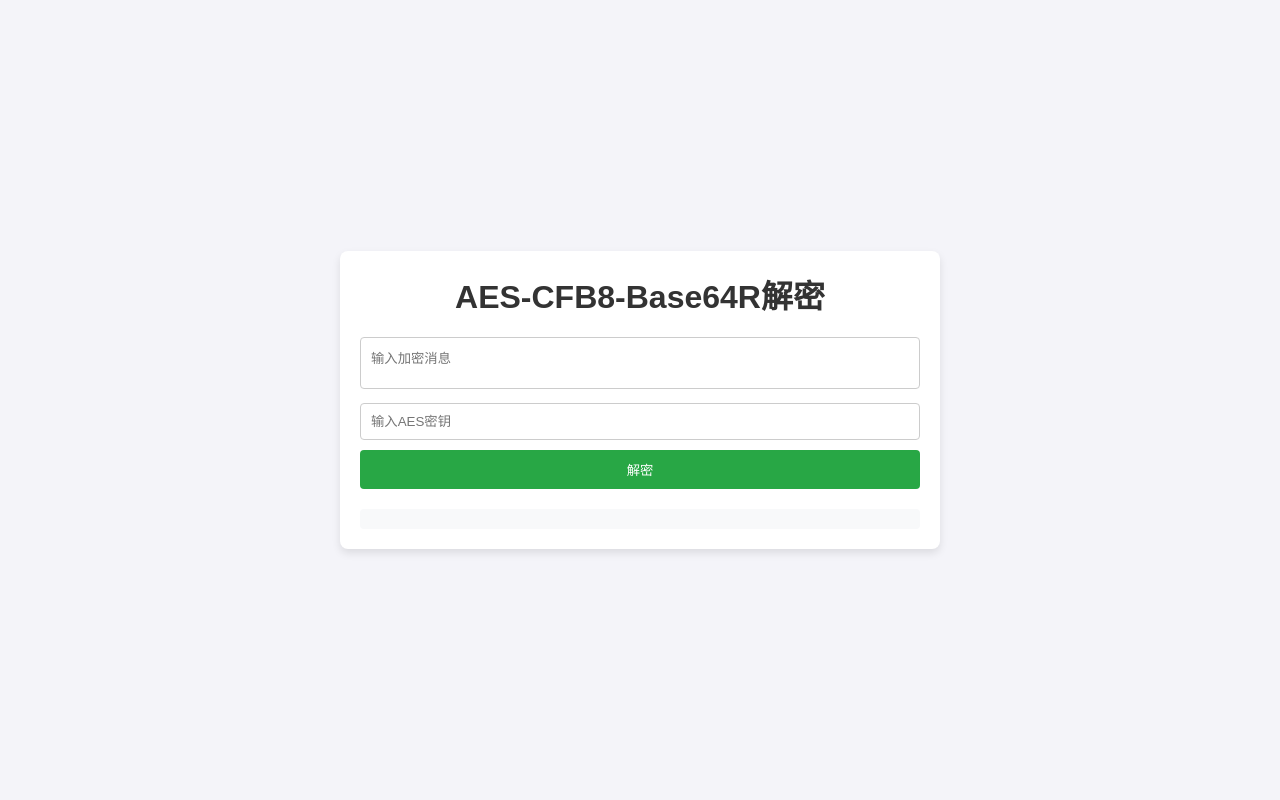
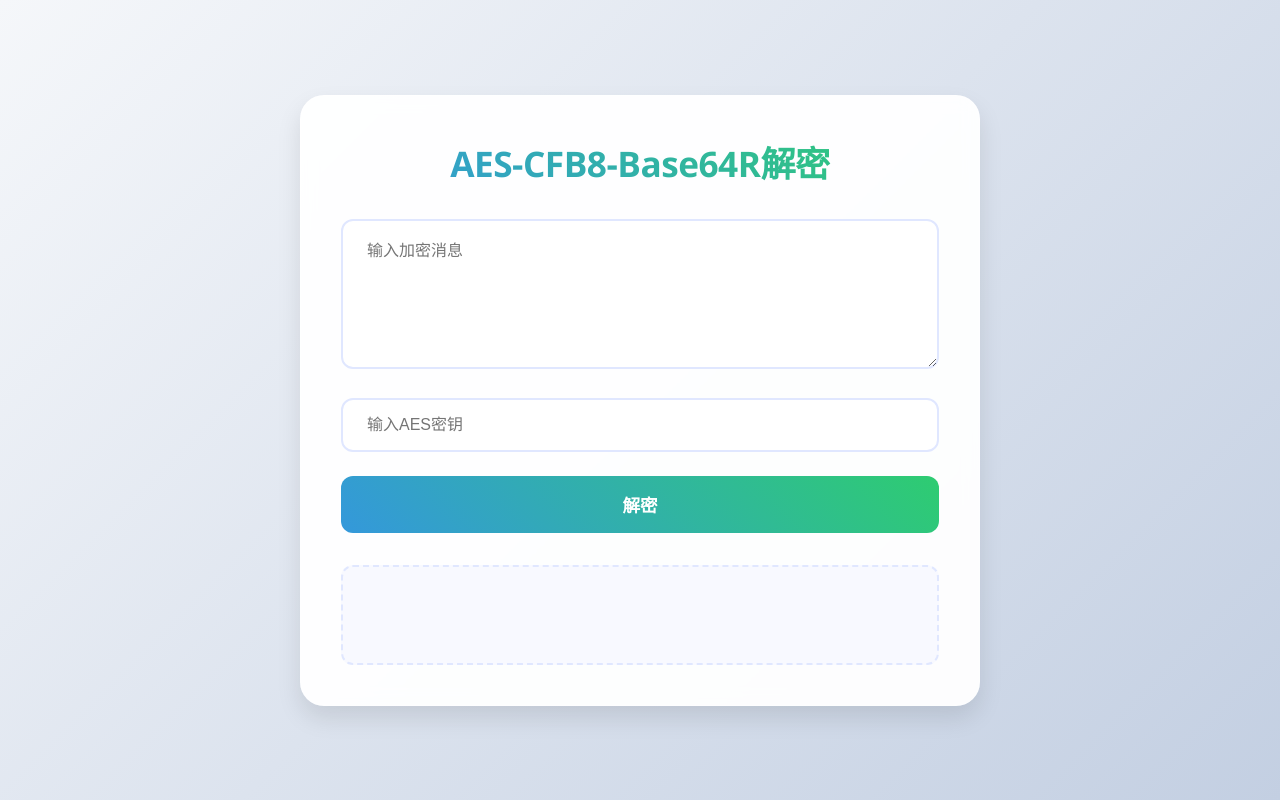
Before and after one commit to Timer-keeper/AES-CFB8-Base64R, a plain HTML site: page index.html in a window 1280 px wide. Drawn offline with nearby package versions, Linux system fonts and the light colour scheme.

Commit message:
更新 styles.css
添加加载动画与移动端支持

```diff
--- a/styles.css
+++ b/styles.css
@@ -5,57 +5,123 @@
 }
 
 body {
-    font-family: Arial, sans-serif;
-    background-color: #f4f4f9;
+    font-family: 'Segoe UI', system-ui, -apple-system, sans-serif;
+    background: linear-gradient(135deg, #f5f7fa 0%, #c3cfe2 100%);
     display: flex;
     justify-content: center;
     align-items: center;
-    height: 100vh;
+    min-height: 100vh;
+    padding: 2rem;
 }
 
 .container {
-    width: 90%;
-    max-width: 600px;
-    background: white;
-    padding: 20px;
-    box-shadow: 0 4px 8px rgba(0,0,0,0.1);
-    border-radius: 8px;
+    width: 100%;
+    max-width: 680px;
+    background: rgba(255, 255, 255, 0.95);
+    padding: 2.5rem;
+    border-radius: 1.5rem;
+    box-shadow: 0 12px 24px rgba(0,0,0,0.1);
+    backdrop-filter: blur(8px);
+    border: 1px solid rgba(255, 255, 255, 0.2);
 }
 
 h1 {
     text-align: center;
-    color: #333;
-    margin-bottom: 20px;
+    color: #2c3e50;
+    margin-bottom: 2rem;
+    font-size: 2.2rem;
+    font-weight: 700;
+    letter-spacing: -0.5px;
+    background: linear-gradient(45deg, #3498db, #2ecc71);
+    -webkit-background-clip: text;
+    background-clip: text;
+    color: transparent;
 }
 
 .input-area, .key-input {
     width: 100%;
-    padding: 10px;
-    margin-bottom: 10px;
-    border: 1px solid #ccc;
-    border-radius: 4px;
-    resize: none;
+    padding: 1rem 1.5rem;
+    margin-bottom: 1.5rem;
+    border: 2px solid #e0e7ff;
+    border-radius: 12px;
+    font-size: 1rem;
+    transition: all 0.3s ease;
+    background: rgba(255, 255, 255, 0.9);
+}
+
+.input-area:focus, .key-input:focus {
+    outline: none;
+    border-color: #3498db;
+    box-shadow: 0 0 0 3px rgba(52, 152, 219, 0.2);
+}
+
+.input-area {
+    min-height: 150px;
 }
 
 .decrypt-btn {
     width: 100%;
-    padding: 10px;
-    background-color: #28a745;
+    padding: 1rem;
+    background: linear-gradient(45deg, #3498db, #2ecc71);
     color: white;
     border: none;
-    border-radius: 4px;
+    border-radius: 12px;
     cursor: pointer;
-    transition: background-color 0.3s ease;
+    font-size: 1.1rem;
+    font-weight: 600;
+    transition: all 0.3s ease;
+    display: flex;
+    align-items: center;
+    justify-content: center;
+    gap: 0.5rem;
 }
 
 .decrypt-btn:hover {
-    background-color: #218838;
+    transform: translateY(-1px);
+    box-shadow: 0 8px 20px rgba(52, 152, 219, 0.3);
+}
+
+.decrypt-btn:active {
+    transform: translateY(0);
 }
 
 .result-area {
-    margin-top: 20px;
-    padding: 10px;
-    background-color: #f8f9fa;
-    border-radius: 4px;
-    overflow-x: auto;
+    margin-top: 2rem;
+    padding: 1.5rem;
+    background: #f8f9ff;
+    border-radius: 12px;
+    border: 2px dashed #e0e7ff;
+    font-family: 'Consolas', monospace;
+    color: #2c3e50;
+    line-height: 1.6;
+    min-height: 100px;
+    white-space: pre-wrap;
+    word-wrap: break-word;
 }
+
+/* 加载动画 */
+@keyframes pulse {
+    0% { opacity: 1; }
+    50% { opacity: 0.5; }
+    100% { opacity: 1; }
+}
+
+.loading {
+    animation: pulse 1.5s infinite;
+    color: #3498db !important;
+}
+
+/* 移动端优化 */
+@media (max-width: 480px) {
+    body {
+        padding: 1rem;
+    }
+
+    .container {
+        padding: 1.5rem;
+    }
+
+    h1 {
+        font-size: 1.8rem;
+    }
+}
```
